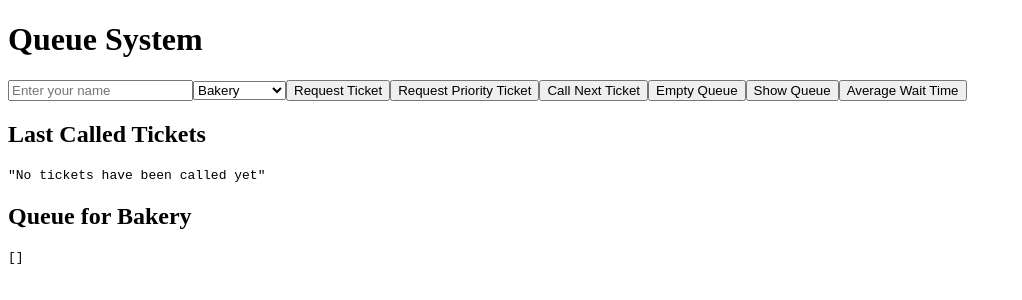
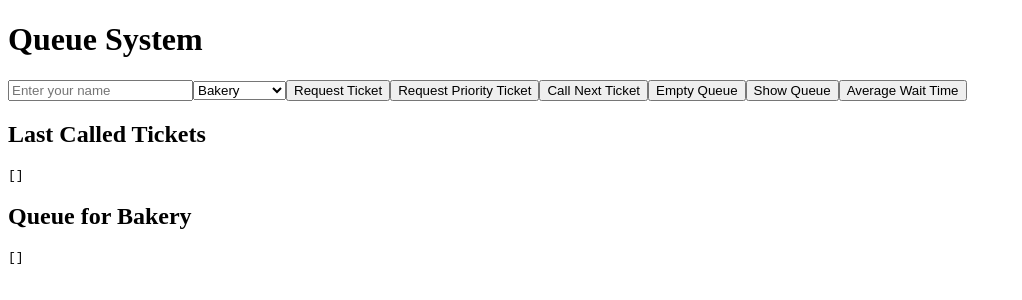
Before and after one commit to lucasezx/QueueSystemReact, a React (Create React App) app: page / in a window 1280 px wide. Shown: the top 300 px of the page, without its empty margins (0-1022 px from the left). Built offline with nearby package versions, Linux system fonts and the light colour scheme; the HTML template or start-up script is replaced by a standard one.

Commit message:
fix: separate save/load logic for CLI and React environments

```diff
--- a/src/App.js
+++ b/src/App.js
@@ -2,20 +2,53 @@ import React, { useState, useEffect } from "react";
 import { QueueSystem, SECTION_NAMES } from "./queueSystem.js";
 import "./index.css";
 
+function saveQueue(queue) {
+  if (!queue) return;
+  const dataToSave = {
+    user: queue.user,
+    queue: queue.queue.filter(
+      (item) => item.user && item.ticket && item.section
+    ),
+    tickets: queue.tickets,
+    history: queue.history.filter((item) => item.user && item.ticket),
+    sections: SECTION_NAMES.reduce((acc, section) => {
+      acc[section] = queue.sections[section] || 1;
+      return acc;
+    }, {}),
+    lastCalledTickets: queue.showLastCalledTickets(),
+  };
+
+  localStorage.setItem("queueData", JSON.stringify(dataToSave));
+}
+
+function loadQueue() {
+  const data = localStorage.getItem("queueData");
+  const queueSystem = QueueSystem.loadQueue(data);
+
+  if (data) {
+    const parsedData = JSON.parse(data);
+    queueSystem.lastCalledTickets = parsedData.lastCalledTickets || [];
+  }
+
+  return queueSystem;
+}
 
 function App() {
-  const [queueSystem] = useState(QueueSystem.loadQueue());
+  const [queueSystem] = useState(() => loadQueue());
   const [user, setUser] = useState(queueSystem.user || "");
   const [section, setSection] = useState(SECTION_NAMES[0]);
   const [queue, setQueue] = useState(queueSystem.queue);
   const [calledTickets, setCalledTickets] = useState(
-    queueSystem.showLastCalledTickets()
+    queueSystem.lastCalledTickets || []
   );
   const [message, setMessage] = useState("");
 
   useEffect(() => {
-    QueueSystem.saveQueue(queueSystem);
-  }, [queueSystem]);
+    if (user) {
+      queueSystem.user = user;
+      saveQueue(queueSystem);
+    }
+  }, [user, queueSystem]);
 
   const requestTicket = (isPriority = false) => {
     if (!user) {
@@ -27,14 +60,22 @@ function App() {
     const message = queueSystem.requestTicket(section, isPriority);
     setQueue([...queueSystem.queue]);
     setMessage(message);
+
+    saveQueue(queueSystem);
   };
 
   const callNextTicket = () => {
     try {
       const message = queueSystem.callNextTicket(section);
       setQueue([...queueSystem.queue]);
-      setCalledTickets([...queueSystem.showLastCalledTickets()]);
+      const calledTickets = queueSystem.showLastCalledTickets();
+      setCalledTickets(calledTickets);
       setMessage(message);
+
+      setTimeout(() => {
+
+      saveQueue(queueSystem);
+    }, 0);
     } catch (error) {
       setMessage(error.message);
     }
@@ -44,7 +85,9 @@ function App() {
     queueSystem.emptyQueue();
     setQueue([]);
     setCalledTickets([]);
-    setMessage("Queue has been emptied.");
+    setMessage("Queue has been emptied");
+
+    saveQueue(queueSystem);
   };
 
   const showQueue = () => {
@@ -60,7 +103,7 @@ function App() {
         2
       )}`
     );
-  }
+  };
 
   return (
     <div>
@@ -87,7 +130,6 @@ function App() {
       <button onClick={showQueue}>Show Queue</button>
       <button onClick={averageWaitTime}>Average Wait Time</button>
 
-
       <h2>Last Called Tickets</h2>
       <pre>{JSON.stringify(calledTickets, null, 2)}</pre>
       <p>{message}</p>
@@ -95,7 +137,6 @@ function App() {
       <pre>{JSON.stringify(queue, null, 2)}</pre>
     </div>
   );
-
 }
 
 export default App;
--- a/src/queueSystem.js
+++ b/src/queueSystem.js
@@ -1,23 +1,3 @@
-import { resolve } from "path";
-
-if (typeof global.self === "undefined") {
-  global.self = global;
-}
-
-const __dirname = resolve();
-const filePath = resolve(__dirname, "queueData.json");
-
-let fs;
-if (typeof window === "undefined") {
-  import("fs").then((nodeFs) => {
-    fs = nodeFs.default || nodeFs;
-  });
-} else {
-  import("browserify-fs").then((browserifyFs) => {
-    fs = browserifyFs.default || browserifyFs;
-  });
-}
-
 const SECTION_NAMES = Object.freeze([
   "Bakery",
   "Butcher",
@@ -47,7 +27,7 @@ class QueueSystem {
     const newTicket = {
       user: this.user,
       ticket: ticketNumber,
-      section,
+      section: section,
       priority: isPriority,
     };
 
@@ -114,7 +94,7 @@ class QueueSystem {
   }
 
   showLastCalledTickets() {
-    if (this.history.length === 0) {
+    if (!this.history) {
       return "No tickets have been called yet";
     }
     return this.history.slice(Math.max(this.history.length - 10, 0));
@@ -128,51 +108,15 @@ class QueueSystem {
       acc[section] = 1;
       return acc;
     }, {});
-    if (typeof window !== "undefined") {
-      localStorage.removeItem("queueData");
-    } else if (fs) {
-      fs.unlinkSync(filePath);
-    }
+    this.user = "";
   }
 
-  static saveQueue(queue) {
-    if (!queue) {
-      return;
-    }
-    const dataToSave = {
-      user: "",
-      queue: queue.queue.filter(
-        (item) => item.user && item.ticket && item.section
-      ),
-      tickets: queue.tickets,
-      history: queue.history.filter((item) => item.user && item.ticket),
-      sections: SECTION_NAMES.reduce((acc, section) => {
-        acc[section] = queue.sections[section] || 1;
-        return acc;
-      }, {}),
-    };
-
-    if (typeof window !== "undefined") {
-      localStorage.setItem("queueData", JSON.stringify(dataToSave));
-    } else if (fs) {
-      try {
-        fs.writeFileSync(
-          filePath,
-          JSON.stringify(dataToSave, null, 2),
-          "utf-8"
-        );
-      } catch (error) {
-        console.error("Error saving data:", error);
-      }
-    }
+  static loadQueue(data) {
+    if (!data) {
+      return new QueueSystem();
     }
 
-  static loadQueue() {
-    if (typeof window !== "undefined") {
-      const data = localStorage.getItem("queueData");
-      if (data) {
     const parsedData = JSON.parse(data);
-
     const queueSystem = new QueueSystem(parsedData.user || "");
 
     queueSystem.queue = (parsedData.queue || []).filter(
@@ -189,32 +133,6 @@ class QueueSystem {
 
     return queueSystem;
   }
-    } else if (fs) {
-      try {
-        const data = fs.readFileSync(filePath, "utf-8");
-        const parsedData = JSON.parse(data);
-
-        const queueSystem = new QueueSystem(parsedData.user || "");
-
-        queueSystem.queue = (parsedData.queue || []).filter(
-          (item) => item.user && item.ticket && item.section
-        );
-        queueSystem.tickets = parsedData.tickets || [];
-        queueSystem.history = (parsedData.history || []).filter(
-          (item) => item.user && item.ticket
-        );
-        queueSystem.sections = SECTION_NAMES.reduce((acc, section) => {
-          acc[section] = parsedData.sections?.[section] || 1;
-          return acc;
-        }, {});
-
-        return queueSystem;
-      } catch (error) {
-        return new QueueSystem();
-      }
-    }
-    return new QueueSystem();
-  }
 }
 
 export { QueueSystem, SECTION_NAMES };
```
Also changed, not shown: 1 other file (tests, documents, lock files or other folders). Lines whose indentation alone changed are shown as unchanged.
